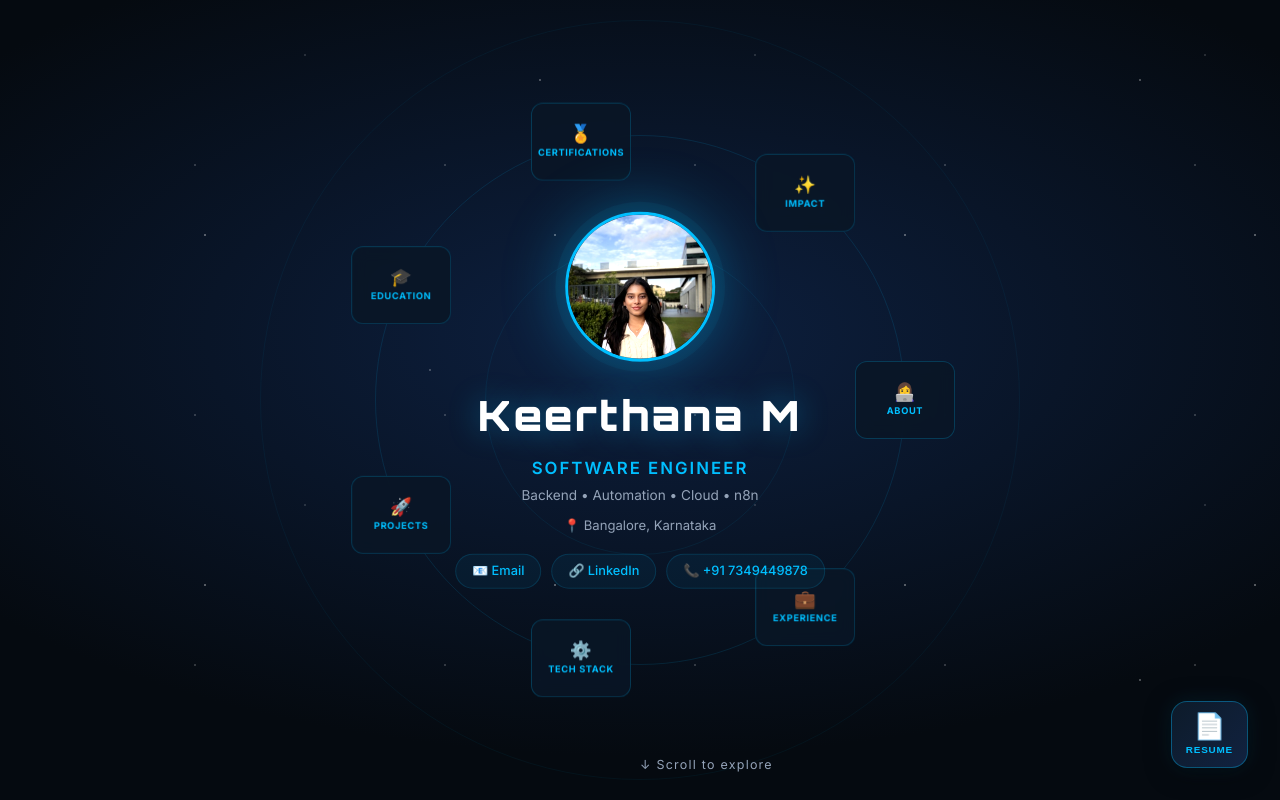
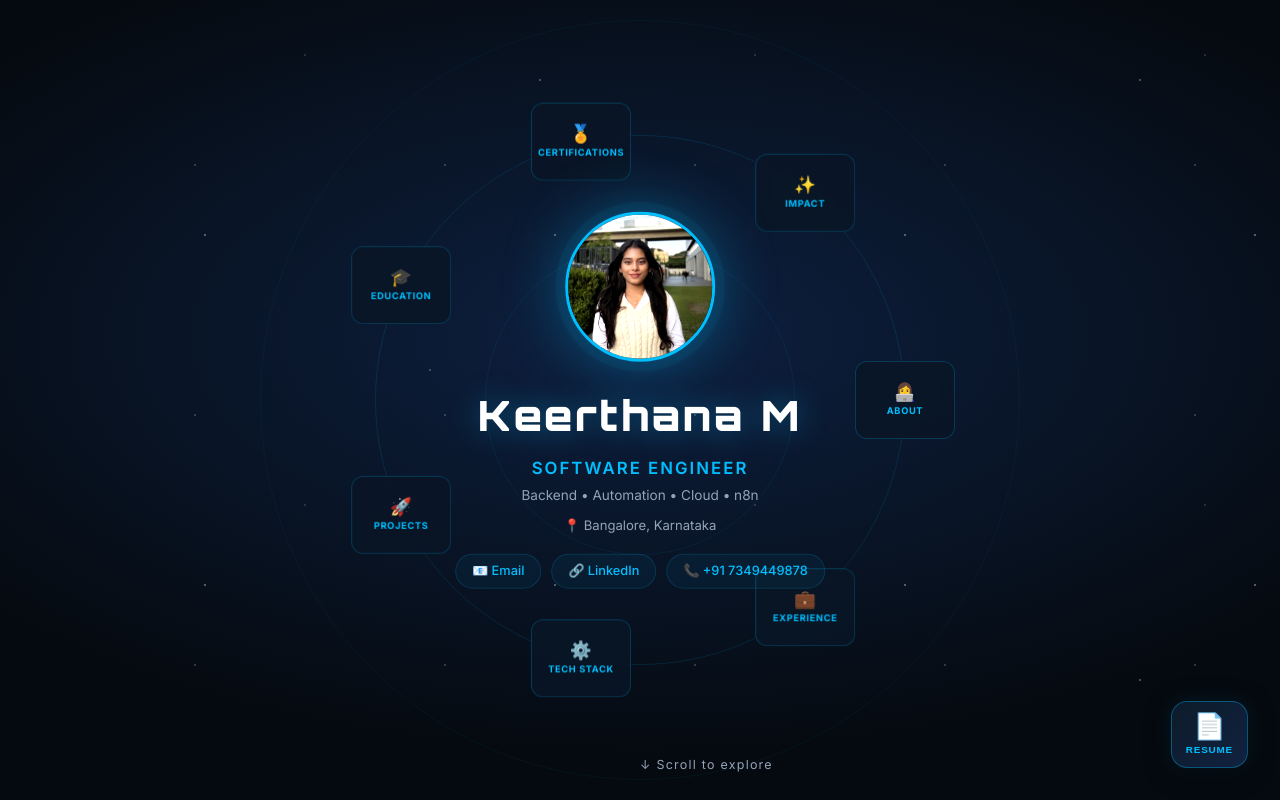
Before and after one commit to Keerthana6465/keerthana-pdf, a React (Create React App) app: page / in a window 1280 px wide. Shown: the top 800 px of the page. Built offline with nearby package versions, Linux system fonts and the light colour scheme.

Commit message:
Update center photo to cropped RESUME_PICTURE copy.JPEG

```diff
--- a/src/components/OrbitalNav.js
+++ b/src/components/OrbitalNav.js
@@ -27,7 +27,7 @@ export default function OrbitalNav() {
       {/* Center hero */}
       <div className='hero-center'>
         <div className='hero-photo-wrap'>
-          <img src='/RESUME_PICTURE.JPEG' alt='Keerthana M' />
+          <img src='/RESUME_PICTURE%20copy.JPEG' alt='Keerthana M' />
         </div>
         <h1 className='hero-name'>Keerthana M</h1>
         <p className='hero-role'>Software Engineer</p>
```
Also changed, not shown: public/RESUME_PICTURE copy.JPEG (added), public/RESUME_PICTURE.JPEG (deleted).
